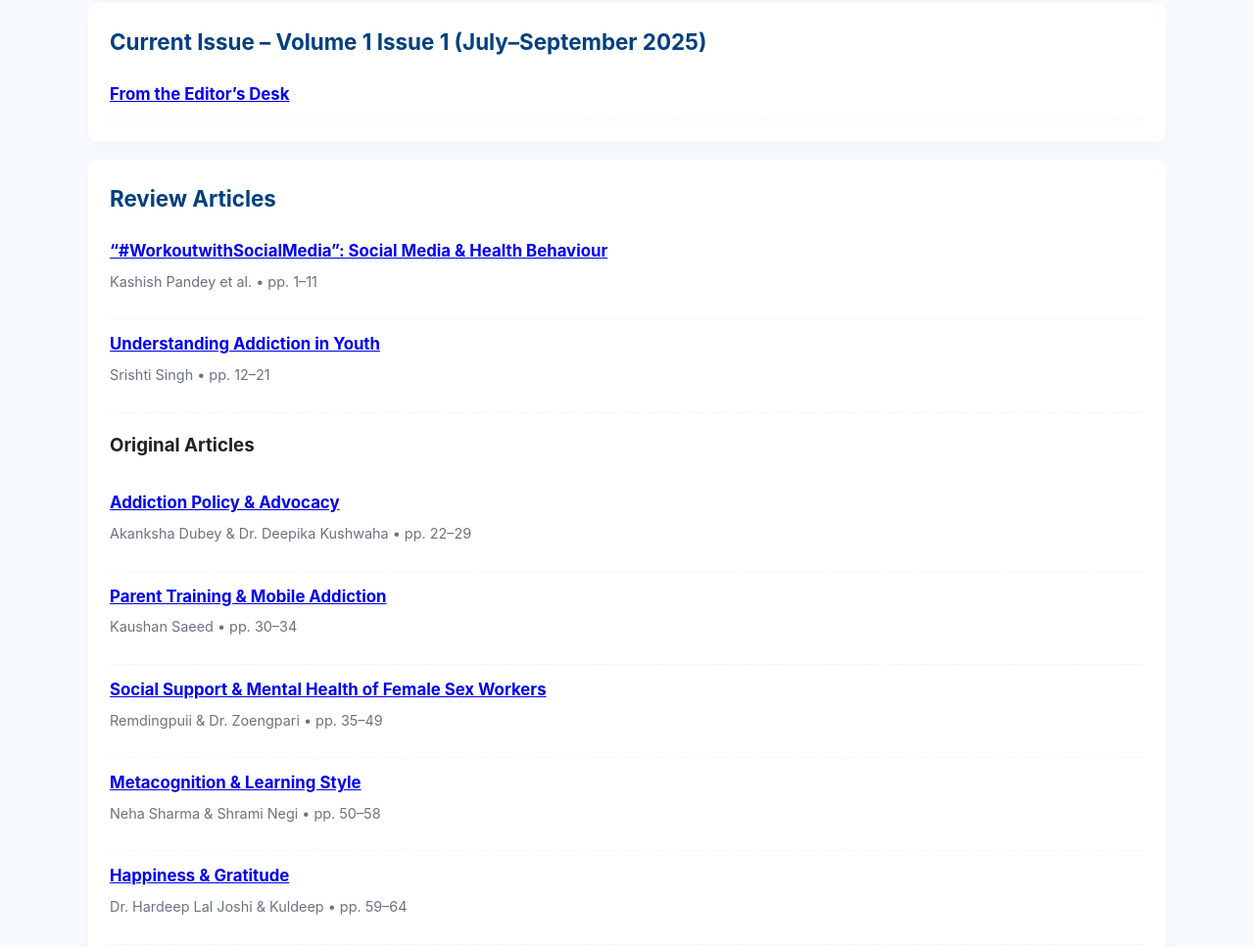
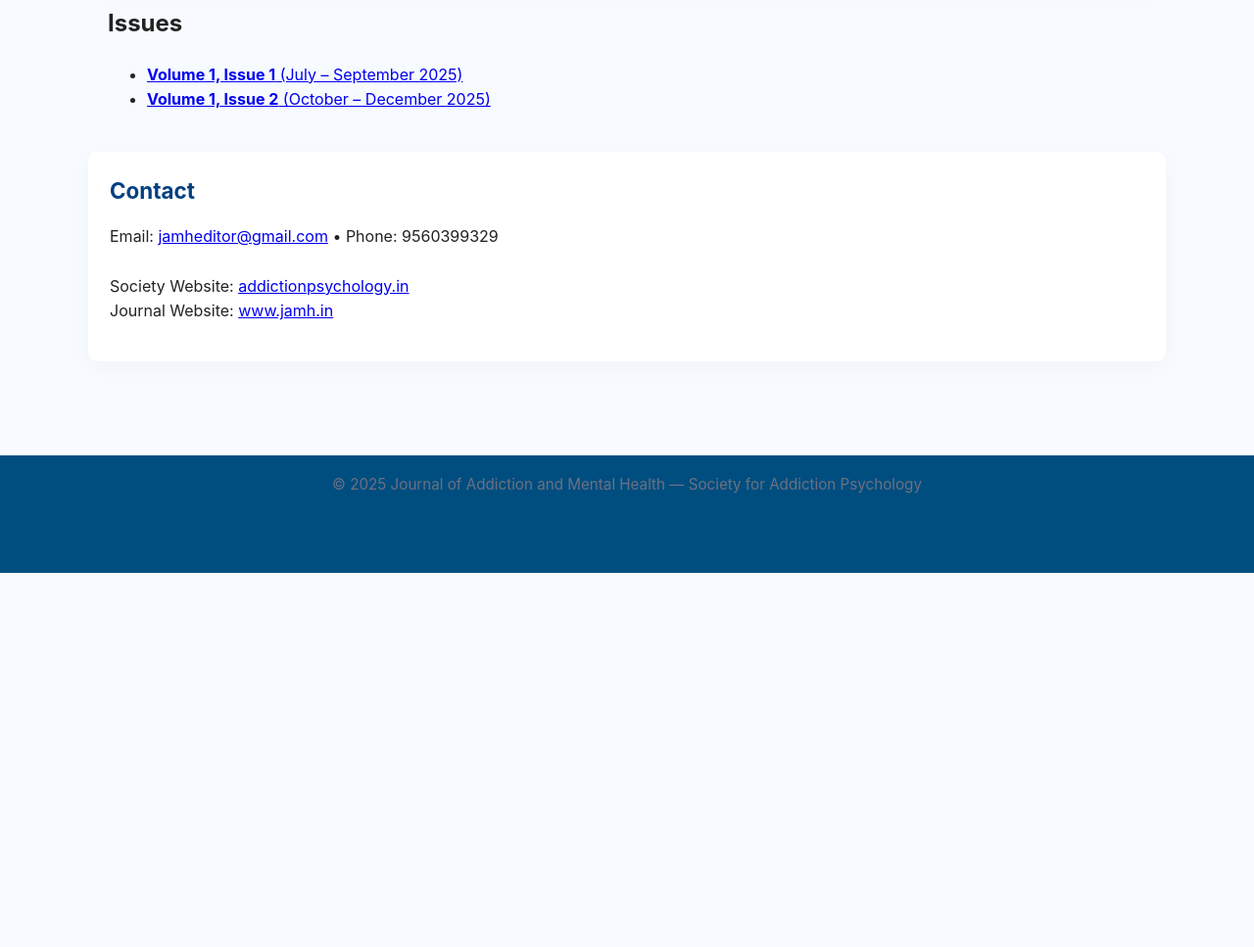
Before and after one commit to psychotherapydelhi95-stack/jamh-test, a plain HTML site: page index.html in a window 1280 px wide. Shown: the part 1833-2800 px from the top of the page at 98% size. After the commit the page ends 2418 px from the top, so only its background shows below. Drawn offline with Linux system fonts and the light colour scheme.

Commit message:
Update index.html

```diff
--- a/index.html
+++ b/index.html
@@ -178,65 +178,23 @@
         </div>
       </div>
     </section>
+<main>
+  <h2>Issues</h2>
 
-    <!-- CONTENTS -->
-    <section id="contents" class="section" aria-labelledby="contents-heading">
-      <h2 id="contents-heading">Current Issue – Volume 1 Issue 1 (July–September 2025)</h2>
+  <ul class="issue-list">
+    <li>
+      <a href="volumes/vol1-issue1.html">
+        <strong>Volume 1, Issue 1</strong> (July – September 2025)
+      </a>
+    </li>
 
-      <div class="paper">
-        <h3><a href="articles/Editorial.pdf" target="_blank">From the Editor’s Desk</a></h3>
-      </div>
-
-    </section>
-
-    <!-- CURRENT ISSUE -->
-    <section id="issue" class="section" aria-labelledby="issue-heading">
-      <h2 id="issue-heading">Review Articles</h2>
-
-      <div class="paper">
-        <h3><a href="articles/Article1.pdf" target="_blank">“#WorkoutwithSocialMedia”: Social Media & Health Behaviour</a></h3>
-        <p class="meta">Kashish Pandey et al. • pp. 1–11</p>
-      </div>
-
-      <div class="paper">
-        <h3><a href="articles/JAMH-2.pdf" target="_blank">Understanding Addiction in Youth</a></h3>
-        <p class="meta">Srishti Singh • pp. 12–21</p>
-      </div>
-
-      <h3 style="margin-top:18px;">Original Articles</h3>
-
-      <div class="paper">
-        <h3><a href="articles/JAMH-3.pdf" target="_blank">Addiction Policy & Advocacy</a></h3>
-        <p class="meta">Akanksha Dubey & Dr. Deepika Kushwaha • pp. 22–29</p>
-      </div>
-
-      <div class="paper">
-        <h3><a href="articles/JAMH-35-39.pdf" target="_blank">Parent Training & Mobile Addiction</a></h3>
-        <p class="meta">Kaushan Saeed • pp. 30–34</p>
-      </div>
-
-      <div class="paper">
-        <h3><a href="articles/JAMH-40-54.pdf" target="_blank">Social Support & Mental Health of Female Sex Workers</a></h3>
-        <p class="meta">Remdingpuii & Dr. Zoengpari • pp. 35–49</p>
-      </div>
-
-      <div class="paper">
-        <h3><a href="articles/JAMH-55-63.pdf" target="_blank">Metacognition & Learning Style</a></h3>
-        <p class="meta">Neha Sharma & Shrami Negi • pp. 50–58</p>
-      </div>
-
-      <div class="paper">
-        <h3><a href="articles/JAMH-64-69.pdf" target="_blank">Happiness & Gratitude</a></h3>
-        <p class="meta">Dr. Hardeep Lal Joshi & Kuldeep • pp. 59–64</p>
-      </div>
-
-      <h3 style="margin-top:18px;">Case Study</h3>
-
-      <div class="paper">
-        <h3><a href="articles/JAMH-70-77.pdf" target="_blank">Juvenile De-Addiction: Case Study</a></h3>
-        <p class="meta">Amrita Pain & Mayuri Buragohain • pp. 65–72</p>
-      </div>
-    </section>
+    <li>
+      <a href="volumes/vol1-issue2.html">
+        <strong>Volume 1, Issue 2</strong> (October – December 2025)
+      </a>
+    </li>
+  </ul>
+</main>
 
     <!-- CONTACT -->
     <section id="contact" class="section" aria-labelledby="contact-heading">
```
